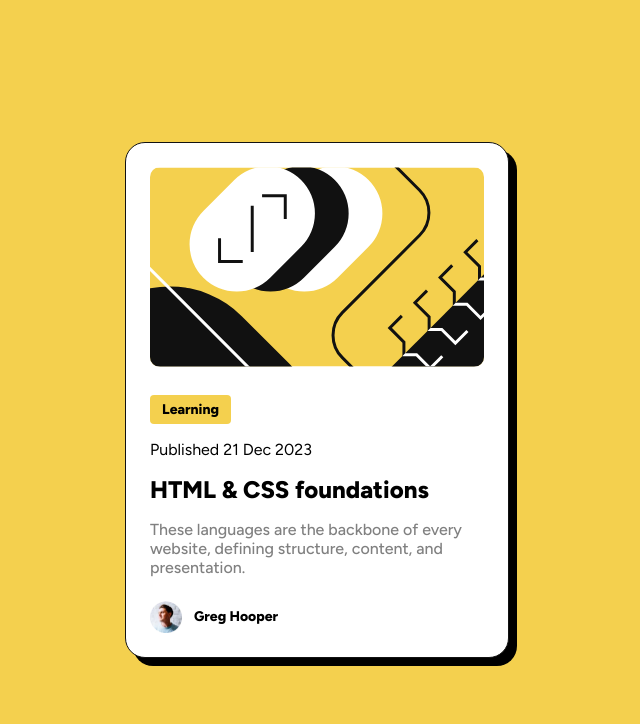
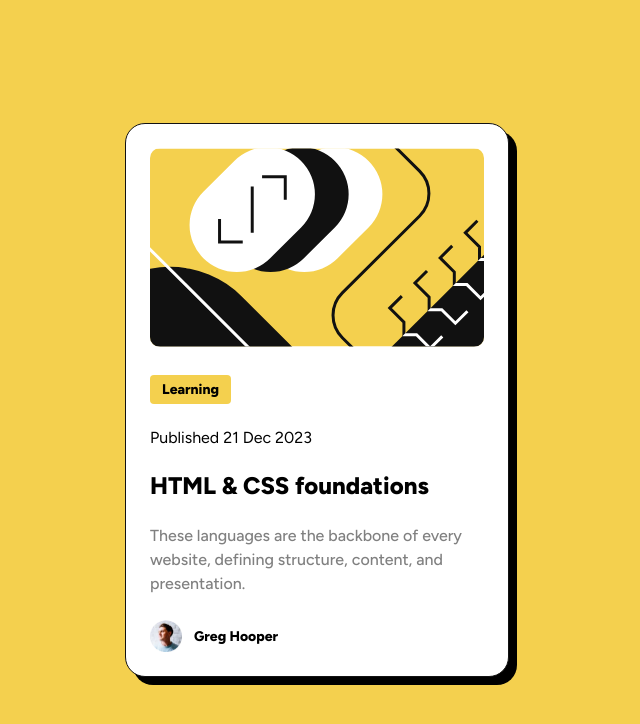
Before and after one commit to Ibtehaj-Ali-1/Blog-card-preview, a plain HTML site: page index.html in a window 1280 px wide. Shown: the whole page, without its empty margins (323-963 px from the left). Drawn offline with Linux system fonts and the light colour scheme.

Commit message:
Complete

```diff
--- a/style.css
+++ b/style.css
@@ -52,13 +52,13 @@ body {
   font-weight: 800;
   border: none;
   border-radius: 4px;
-  margin-bottom: 1rem;
+  margin-bottom: 1.5rem;
 }
 
 .heading {
   font-size: 24px;
   font-weight: 800;
-  margin-block: 1rem;
+  margin-block: 1.5rem;
 }
 
 .heading:hover {
@@ -69,6 +69,7 @@ body {
 .description {
   font-size: var(--font-p);
   font-weight: 500;
+  line-height: 1.5rem;
   color: var(--grey);
 }
 
```
